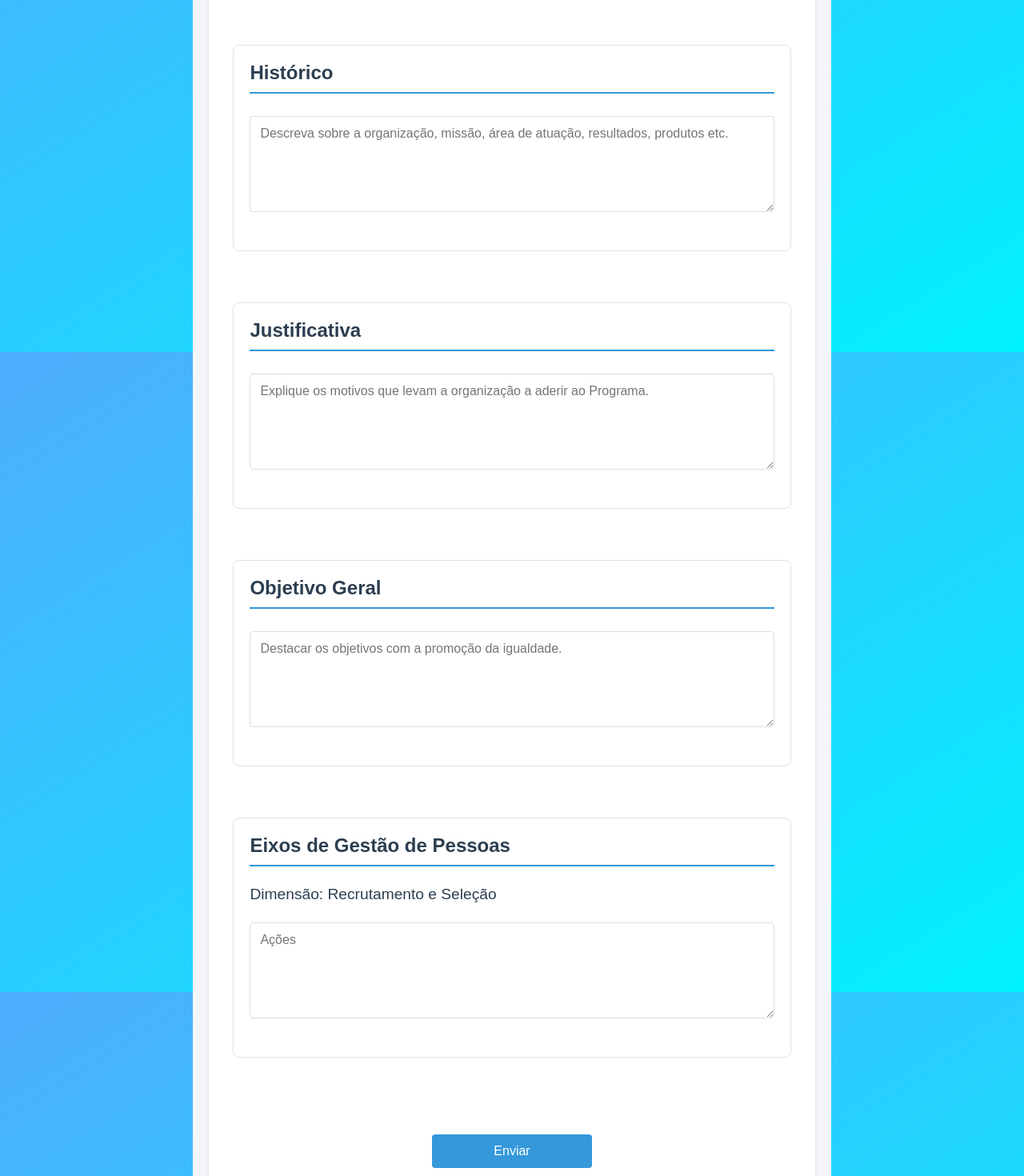
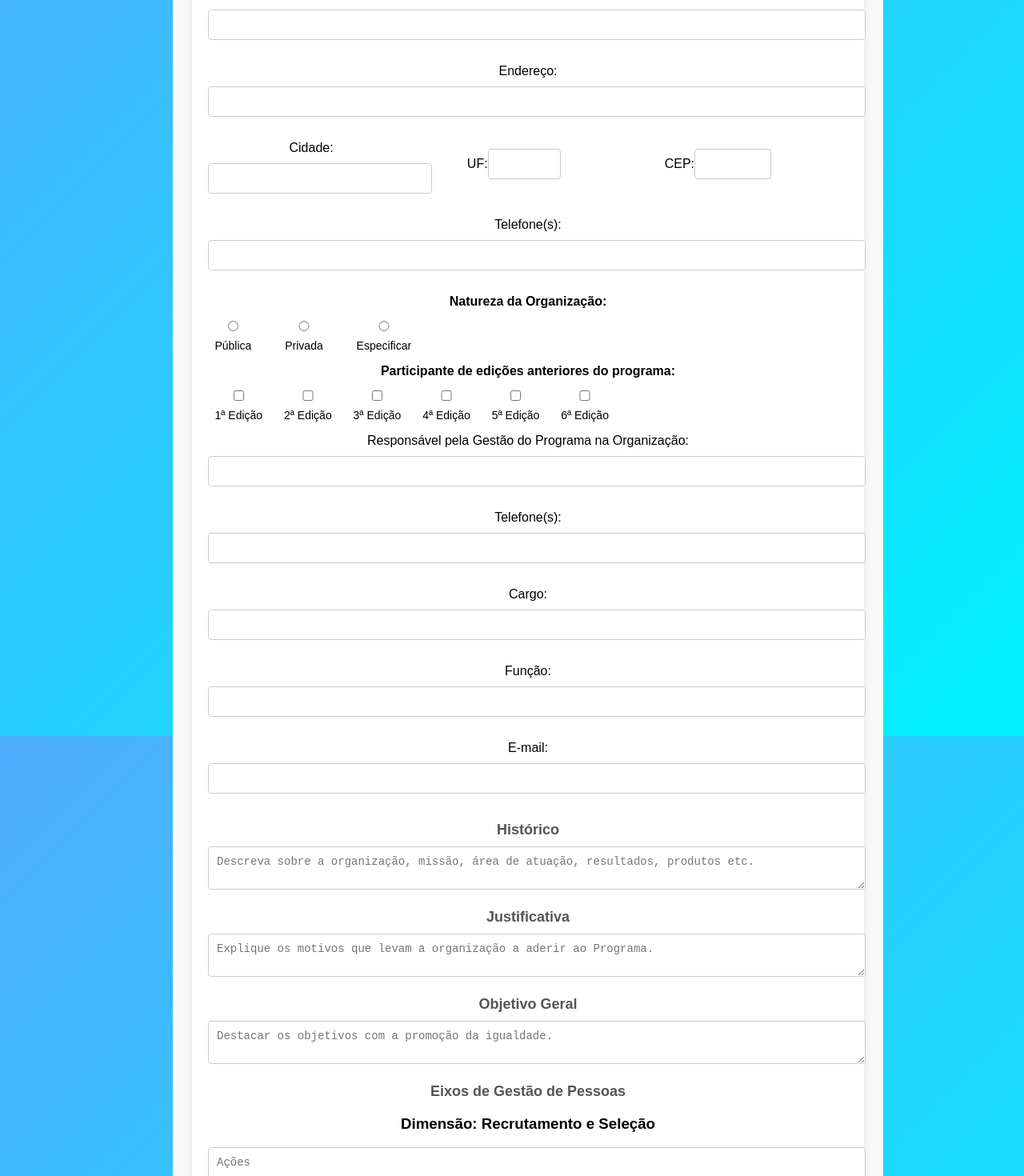
Before and after one commit to Klaudio0707/oucaMinhVoz, a React (Create React App) app: page /PlanoAcao in a window 1280 px wide. Shown: the part 360-1830 px from the top of the page at 80% size. Built offline with nearby package versions, Linux system fonts and the light colour scheme; sample sign-in values are in the browser's storage.

Commit message:
plano de acao e dashboardGoverno

```diff
--- a/src/App.css
+++ b/src/App.css
@@ -1,5 +1,38 @@
-* {
-  margin: 0;
-  padding: 0;
-  box-sizing: border-box;
+.App {
+  text-align: center;
 }
+
+.App-logo {
+  height: 40vmin;
+  pointer-events: none;
+}
+
+@media (prefers-reduced-motion: no-preference) {
+  .App-logo {
+    animation: App-logo-spin infinite 20s linear;
+  }
+}
+
+.App-header {
+  background-color: #282c34;
+  min-height: 100vh;
+  display: flex;
+  flex-direction: column;
+  align-items: center;
+  justify-content: center;
+  font-size: calc(10px + 2vmin);
+  color: white;
+}
+
+.App-link {
+  color: #61dafb;
+}
+
+@keyframes App-logo-spin {
+  from {
+    transform: rotate(0deg);
+  }
+  to {
+    transform: rotate(360deg);
+  }
+}
--- a/src/pages/PlanoAcao.js
+++ b/src/pages/PlanoAcao.js
@@ -8,7 +8,7 @@ function PlanoAcao() {
   };
 
   return (
-    <div className="plano-acao-wrapper">
+
       <div className="plano-acao-container">
         <h1 className="title">Plano de Ação – 7ª Edição</h1>
 
@@ -192,7 +192,7 @@ function PlanoAcao() {
           </button>
         </form>
       </div>
-    </div>
+
   );
 }
 
--- a/src/pages/Register.js
+++ b/src/pages/Register.js
@@ -1,5 +1,6 @@
 import React, { useState } from 'react';
 import { useNavigate } from 'react-router-dom';
+import "./Styles/Register.css";
 
 function Register() {
   const [nome, setNome] = useState('');
--- a/src/pages/Styles/PlanoAcao.css
+++ b/src/pages/Styles/PlanoAcao.css
@@ -1,219 +1,104 @@
-.plano-acao-wrapper {
-  min-height: 100vh;
+/* PlanoAcao.css */
+
+body, html {
+  margin: 0;
+  padding: 0;
+  box-sizing: border-box;
+  height: 160%;
+  font-family: Arial, sans-serif;
+}
+
+.plano-acao-container {
+  min-height: 100vh; /* Garante que a altura seja de 100% da viewport */
   width: 100%;
   padding: 20px;
-  background-color: #f5f6fa;
+  background-color: #f9f9f9;
+  display: flex;
+  flex-direction: column;
+  align-items: center;
 }
 
-/* Container principal */
-.plano-acao-container {
-  max-width: 1200px;
-  margin: 0 auto;
-  background-color: #fff;
-  border-radius: 8px;
-  padding: 30px;
-  box-shadow: 0 2px 4px rgba(0, 0, 0, 0.1);
+.title {
+  margin-bottom: 20px;
+  font-size: 24px;
+  text-align: center;
+  color: #ec1a1a;
 }
 
-/* Título principal */
-.title {
-  color: #333;
-  text-align: center;
-  margin-bottom: 2rem;
-  font-size: 2rem;
-  font-weight: bold;
+.form-container {
+  background-color: #fff;
+  padding: 20px;
+  border-radius: 8px;
+  box-shadow: 0 2px 10px rgba(0, 0, 0, 0.1);
+  width: 100%;
+  max-width: 800px;
 }
 
-/* Container do formulário */
-.form-container {
-  display: flex;
-  flex-direction: column;
-  gap: 2rem;
+.section {
+  margin-bottom: 20px;
 }
 
-/* Seções */
-.section {
-  background: #fff;
-  border: 1px solid #e1e1e1;
-  border-radius: 8px;
-  padding: 20px;
-  margin-bottom: 2rem;
+.section-title {
+  font-size: 18px;
+  margin-bottom: 10px;
+  color: #555;
 }
 
-/* Título das seções */
-.section-title {
-  color: #2c3e50;
-  border-bottom: 2px solid #3498db;
-  padding-bottom: 10px;
-  margin-bottom: 20px;
-  font-size: 1.5rem;
-  font-weight: 600;
+.form-field {
+  margin-bottom: 15px;
 }
 
-/* Campos do formulário */
-.form-field {
-  margin-bottom: 1.5rem;
+.input-field, .textarea-field {
+  width: 100%;
+  padding: 10px;
+  border: 1px solid #ccc;
+  border-radius: 4px;
+  font-size: 14px;
 }
 
-/* Labels */
-label {
-  display: block;
-  margin-bottom: 0.5rem;
-  color: #444;
-  font-weight: 500;
+.input-field.small {
+  width: calc(33.333% - 10px); /* Ajuste para inputs menores */
+  margin-right: 10px;
+}
+
+.row {
+  display: flex;
+  gap: 10px;
 }
 
 .label-block {
   display: block;
-  margin-bottom: 1rem;
+  font-weight: bold;
+  margin-bottom: 5px;
 }
 
-/* Inputs */
-.input-field {
+.radio-group, .checkbox-group {
+  display: flex;
+  flex-wrap: wrap;
+  gap: 10px;
+}
+
+.radio-label, .checkbox-label {
+  font-size: 14px;
+}
+
+.eixo-container {
+  margin-top: 10px;
+}
+
+.submit-button {
+  display: block;
   width: 100%;
   padding: 10px;
-  border: 1px solid #ddd;
-  border-radius: 4px;
-  font-size: 1rem;
-  margin-top: 0.5rem;
-}
-
-.input-field:focus {
-  outline: none;
-  border-color: #3498db;
-  box-shadow: 0 0 0 2px rgba(52, 152, 219, 0.2);
-}
-
-/* Campos pequenos */
-.small {
-  width: 120px;
-}
-
-/* Layout em grade para campos na mesma linha */
-.row {
-  display: grid;
-  grid-template-columns: repeat(auto-fit, minmax(200px, 1fr));
-  gap: 1rem;
-  margin-bottom: 1.5rem;
-}
-
-/* Grupos de radio e checkbox */
-.radio-group,
-.checkbox-group {
-  display: flex;
-  flex-wrap: wrap;
-  gap: 1.5rem;
-  margin-top: 0.5rem;
-}
-
-.radio-label,
-.checkbox-label {
-  display: flex;
-  align-items: center;
-  gap: 0.5rem;
-  margin-bottom: 0;
-  cursor: pointer;
-}
-
-/* Áreas de texto */
-.textarea-field {
-  width: 100%;
-  min-height: 120px;
-  padding: 12px;
-  border: 1px solid #ddd;
-  border-radius: 4px;
-  resize: vertical;
-  font-family: inherit;
-  font-size: 1rem;
-  margin-top: 0.5rem;
-}
-
-.textarea-field:focus {
-  outline: none;
-  border-color: #3498db;
-  box-shadow: 0 0 0 2px rgba(52, 152, 219, 0.2);
-}
-
-/* Container dos eixos */
-.eixo-container {
-  margin-top: 1.5rem;
-}
-
-/* Título dos eixos */
-.eixo-title {
-  color: #2c3e50;
-  margin-bottom: 1rem;
-  font-size: 1.2rem;
-  font-weight: 500;
-}
-
-/* Botão de envio */
-.submit-button {
-  background-color: #3498db;
-  color: white;
-  padding: 12px 24px;
+  background-color: #007bff;
+  color: #fff;
   border: none;
   border-radius: 4px;
-  font-size: 1rem;
+  font-size: 16px;
   cursor: pointer;
-  transition: background-color 0.3s;
-  margin: 2rem auto;
-  width: 200px;
-  display: block;
+  text-align: center;
 }
 
 .submit-button:hover {
-  background-color: #2980b9;
+  background-color: #0056b3;
 }
-
-/* Responsividade */
-@media (max-width: 768px) {
-  .plano-acao-wrapper {
-    padding: 10px;
-  }
-
-  .plano-acao-container {
-    padding: 15px;
-  }
-
-  .title {
-    font-size: 1.5rem;
-  }
-
-  .section-title {
-    font-size: 1.25rem;
-  }
-
-  .small {
-    width: 100%;
-  }
-
-  .radio-group,
-  .checkbox-group {
-    flex-direction: column;
-    gap: 0.75rem;
-  }
-
-  .submit-button {
-    width: 100%;
-  }
-}
-
-/* Estilo para inputs com erro */
-.input-error {
-  border-color: #e74c3c;
-}
-
-.error-message {
-  color: #e74c3c;
-  font-size: 0.875rem;
-  margin-top: 0.25rem;
-}
-
-/* Estilos de acessibilidade */
-input:focus,
-textarea:focus,
-button:focus {
-  outline: none;
-  box-shadow: 0 0 0 2px rgba(52, 152, 219, 0.4);
-}
```
